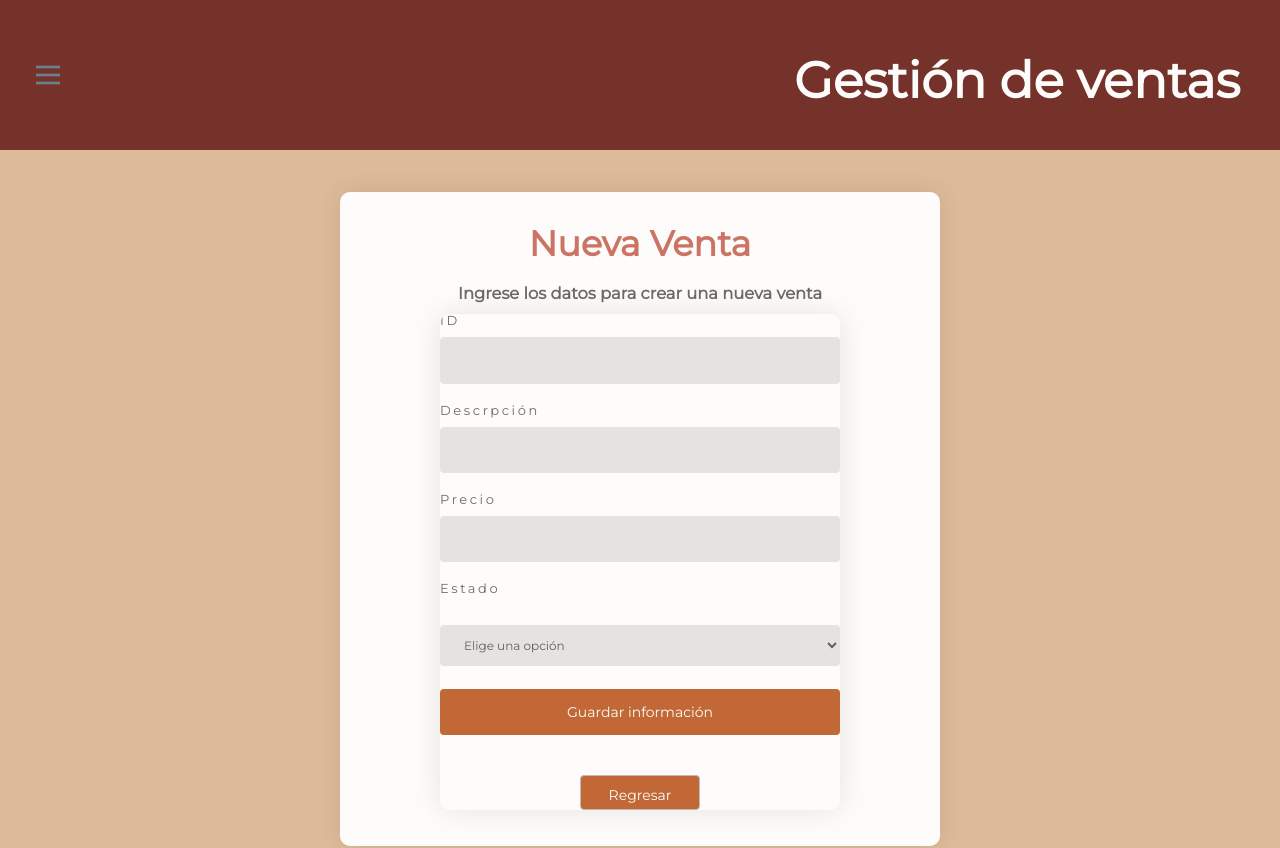
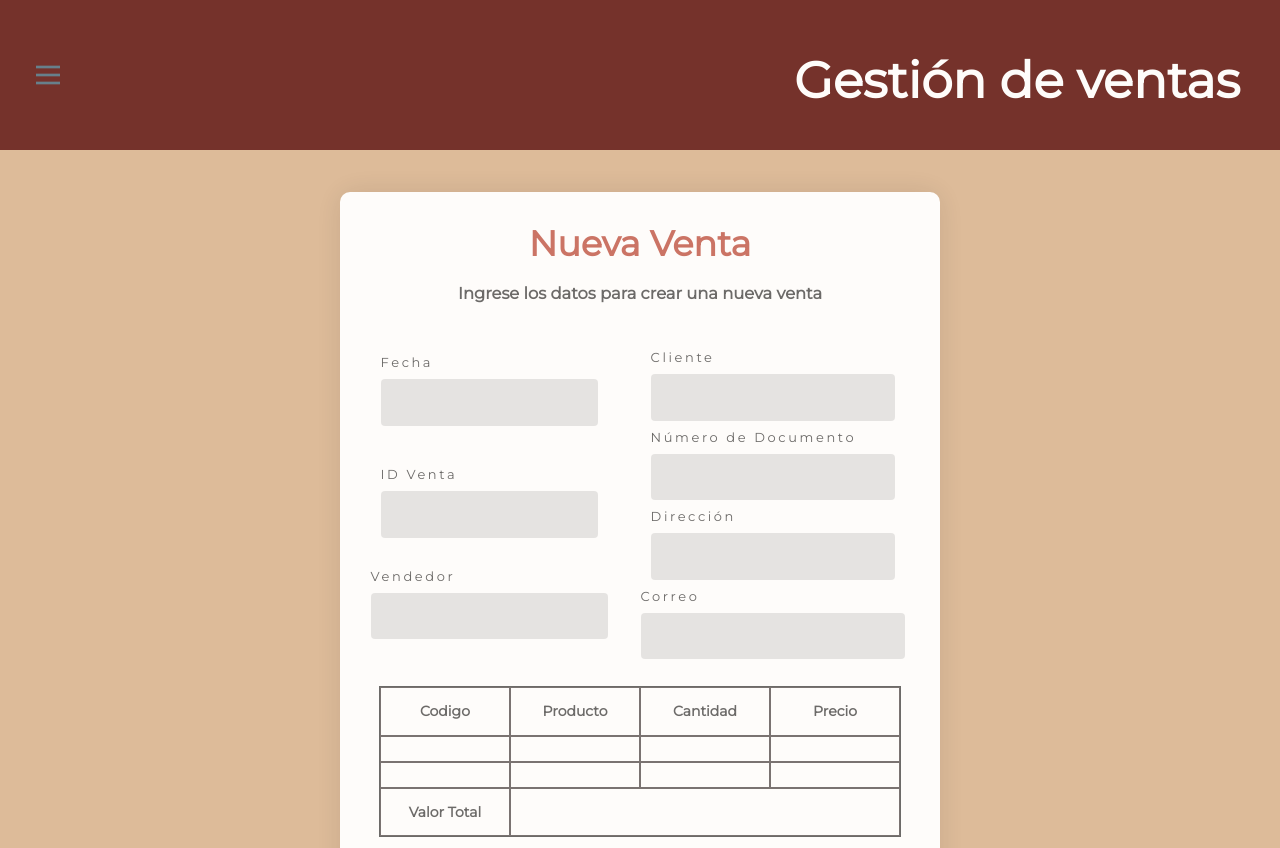
Before and after one commit to yadirahenao/Proyecto_Top_Secret_Rosies, a React (Create React App) app: page /NewSales in a window 1280 px wide. Shown: the top 848 px of the page. Built offline with nearby package versions, Linux system fonts and the light colour scheme.

Commit message:
Se actualiza la interfaz de agregar venta

```diff
--- a/src/pages/NewSale.jsx
+++ b/src/pages/NewSale.jsx
@@ -17,24 +17,89 @@ function NewSales() {
           <h3>Ingrese los datos para crear una nueva venta</h3>
         </div>
         <div className="form-content">
-          <form>
+          <br/>
+
+          <div>
+            <div className="info">
+          <div className="form-group">
+              <label for="Fecha">Fecha</label>
+              <input type="text" id="Fecha" name="Fecha" required="required" />
+          </div>
+          <br />
+
             <div className="form-group">
-              <label for="ID">ID</label>
+              <label for="ID">ID Venta</label>
               <input type="text" id="ID" name="ID" required="required" />
             </div>
+            <br />
 
+            <div className="form-group">
+              <label for="Vendedor">Vendedor</label>
+              <input type="text" id="Vendedor" name="Vendedor" required="required" />
+            <br />
+            </div>
+            </div>
+
+            <div className="infoVenta">
+            <div className="form-group">
+              <label for="Cliente">Cliente</label>
+              <input type="text" id="Cliente" name="Cliente" required="required" />
+            </div>
+
+            <div className="form-group">
+              <label for="Documento">Número de Documento</label>
+              <input type="text" id="Documento" name="Documento" required="required" />
+            </div>
+
+            <div className="form-group">
+              <label for="Dirección">Dirección</label>
+              <input type="text" id="Dirección" name="Dirección" required="required" />
+            </div>
+
+            <div className="form-group">
+              <label for="Correo">Correo</label>
+              <input type="text" id="Correo" name="Correo" required="required" />
+            </div>
+            </div>
+
+            <br />
+            <center>
+            <table  class="table" border="solid" cellPadding="10" cellSpacing="0">
+              <tr align="center">
+                <td><strong>Codigo</strong></td>
+                <td><strong>Producto</strong></td>
+                <td><strong>Cantidad</strong></td>
+                <td><strong>Precio</strong></td>
+                </tr>
+                <tr align="center">
+                  <td></td>
+                  <td></td>
+                  <td></td>
+                  <td></td>
+                  </tr>
+                  <tr align="center">
+                    <td></td>
+                    <td></td>
+                    <td></td>
+                    <td></td>
+                    </tr>
+
+                    <tr align="center">
+                      <td><strong>Valor Total</strong></td>
+                      <td colSpan="3"></td>
+                      </tr>
+            </table>
+            </center>
+
+            <br />
             <div className="form-group">
               <label for="Descrpcion">Descrpción</label>
               <input type="Descrpcion" id="Descrpcion" name="Descrpcion" required="required" />
             </div>
+            <br />
 
             <div className="form-group">
-              <label for="Precio">Precio</label>
-              <input type="Precio" id="Precio" name="Precio" required="required" />
-            </div>
-
-            <div className="form-group">
-              <label for="Estado">Estado</label>
+              <label for="Estado">Estado de la Venta</label>
             </div>
 
             <div className="product-status">
@@ -55,8 +120,8 @@ function NewSales() {
             <Link to='/Sales'>
               <p className='L_Regresar'>Regresar</p>
             </Link>
+          </div>
 
-          </form>
         </div>
       </div>
     </div>
--- a/src/styles/Int_Secund.css
+++ b/src/styles/Int_Secund.css
@@ -1,6 +1,22 @@
 /* STAR ATTRIBUTES*/
 
 /* Start form  attributes - PRODUCTS */
+
+.info {
+  margin-right: 230px;
+  margin-top: 30px;
+  width: 45%;
+  padding: 5px;
+
+}
+
+.infoVenta {
+  margin-left: 270px;
+  margin-top: -308px;
+  width: 50%;
+  padding: 5px;
+
+}
 
 .form {
   min-height: 500px;
@@ -48,14 +64,14 @@
   display: flex;
   flex-wrap: wrap;
   justify-content: space-between;
-  margin: 0 0 20px;
+  margin: 10px;
 }
 
 .form-group:last-child {
   margin: 0;
   font-family: 'Montserrat', arial;
   font-size: 12px;
-  line-height: 1.6em;
+  line-height: 1.0m;
 }
 
 .form-group label {
```
